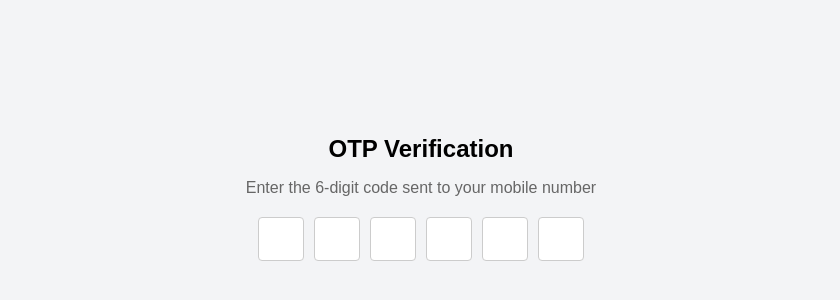
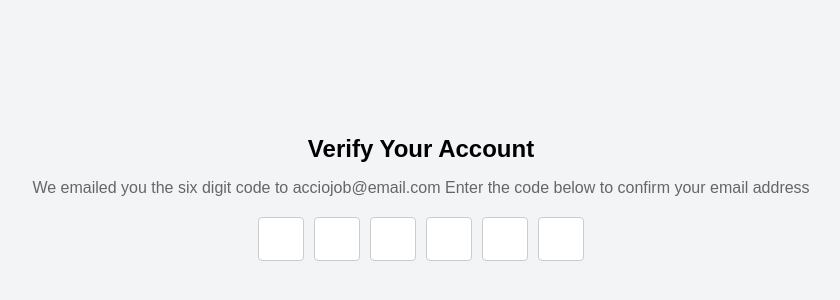
Before and after one commit to acciojob/OTP-Gulvaiz, a website: page main.html in a window 1280 px wide. Shown: the part 212-512 px from the top of the page, without its empty margins (219-1059 px from the left). Drawn offline with Linux system fonts and the light colour scheme.

Commit message:
created a submission

```diff
--- a/main.html
+++ b/main.html
@@ -9,8 +9,8 @@
 <body>
   <section class="container">
     <header>
-      <h1 id="verification_heading">OTP Verification</h1>
-      <p id="verification_subtext">Enter the 6-digit code sent to your mobile number</p>
+      <h1 id="verification_heading">Verify Your Account</h1>
+      <p id="verification_subtext">We emailed you the six digit code to acciojob@email.com Enter the code below to confirm your email address</p>
     </header>
     <div class="code-container">
       <input type="text" maxlength="1" class="code" id="code-1" aria-label="OTP digit 1">
```
